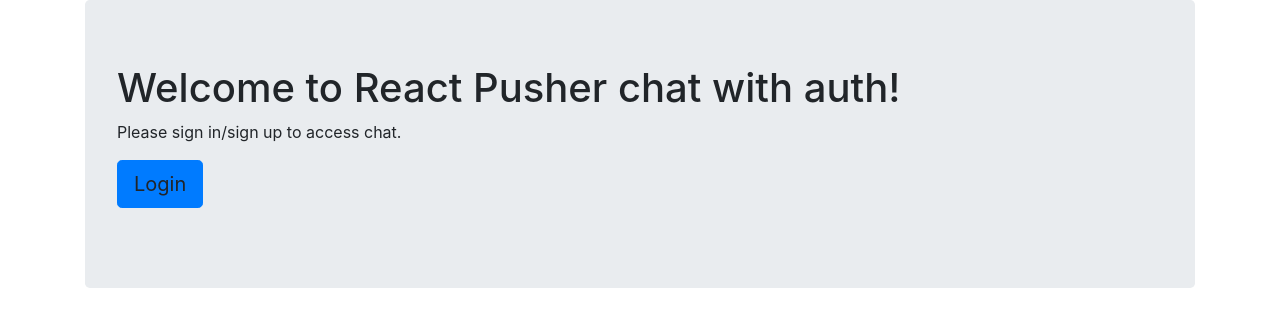
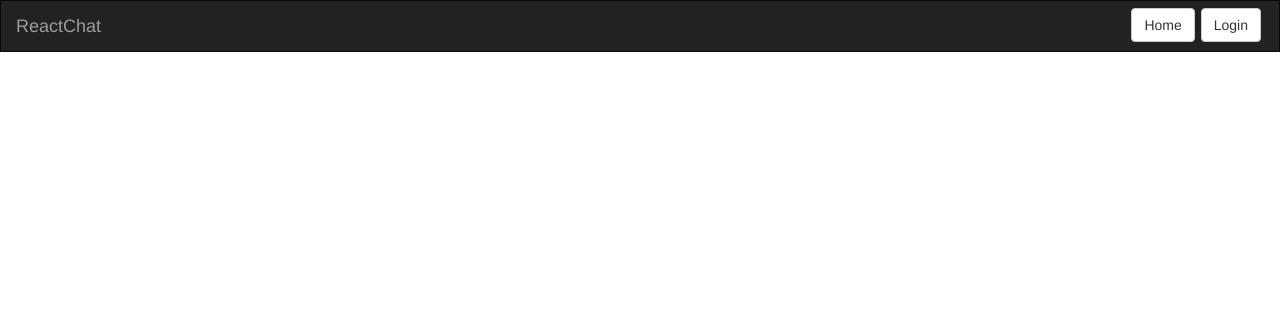
Before and after one commit to Hadeon/wintery-vibes, a React (Create React App) app: page / in a window 1280 px wide. Shown: the top 326 px of the page. Built offline with nearby package versions, Linux system fonts and the light colour scheme; what auth0-js would draw is missing.

Commit message:
Base app complete; Tested and ready to create additional branches for Phase 2;

```diff
--- a/src/Auth/Auth.js
+++ b/src/Auth/Auth.js
@@ -1,10 +1,6 @@
-import {
-  EventEmitter
-} from 'events';
+import { EventEmitter } from 'events';
 import auth0 from 'auth0-js';
-import {
-  AUTH_CONFIG
-} from './auth-variables';
+import { AUTH_CONFIG } from './auth-variables';
 import history from '../history';
 
 export default class Auth extends EventEmitter {
@@ -61,7 +57,7 @@
   getAccessToken() {
     const accessToken = localStorage.getItem('access_token');
     if (!accessToken) {
-      throw new Error('No access token found.')
+      throw new Error('No access token found');
     }
     return accessToken;
   }
--- a/src/Chat/Chat.css
+++ b/src/Chat/Chat.css
@@ -1,7 +1,6 @@
 .chat-container {
   margin-top: 50px;
 }
-
 .chatmessage-container {
   border: 1px solid #ccc;
   border-radius: 5px;
@@ -9,9 +8,8 @@
   width: 700px;
   display: table;
 }
-
 .message-box {
   background-color: #eee;
   padding: 20px;
-  border-bottom: 1px solid #ccc;
+  border-bottom: 1px solid #cccccc;
 }
--- a/src/Chat/Chat.js
+++ b/src/Chat/Chat.js
@@ -18,9 +18,9 @@
 
   componentWillMount() {
     this.setState({ username: localStorage.username });
-    this.pusher = new Pusher('APP_KEY', {
+    this.pusher = new Pusher('6bb058bfde52c0ed935c', {
       authEndpoint: '/pusher/auth',
-      cluster: 'YOUR_CLUSTER',
+      cluster: 'us2',
       encrypted: true
     });
     this.chatRoom = this.pusher.subscribe('private-reactchat');
--- a/src/Home/Home.js
+++ b/src/Home/Home.js
@@ -4,7 +4,7 @@
 class Home extends Component {
   componentWillMount() {
       const { isAuthenticated, getProfile } = this.props.auth;
-    if(isAuthenticated()) {
+      if (isAuthenticated() ) {
           getProfile();
       }
   }
@@ -16,28 +16,20 @@
     return (
         <div className="container">
           <div className="jumbotron">
-          <h1>Welcome to React Pusher chat with auth!</h1>
+            <h1>Welcome!</h1>
               {
                   !isAuthenticated() && (
                       <div>
-                <p>Please sign in/sign up to access chat.</p>
-                <p>
-                  <a
-                    className="btn btn-primary btn-lg" onClick={this.login.bind(this)}>
-                    Login
-                  </a>
-                </p>
+                        <p>Please sign in/sign up in order to access chat.</p>
+                        <p><a className="btn btn-primary btn-lg" onClick={this.login.bind(this)}>Login</a></p>
                       </div>
                   )
               }
               {
                   isAuthenticated() && (
                       <div>
-                <p>Let's chat!</p>
-                <Link
-                  classNAme="btn btn-primary btn-lg" to="chat">
-                  Chat
-                </Link>
+                        <p>Start a conversation!</p>
+                        <Link className="btn btn-primary btn-lg" to="chat">Chat</Link>
                       </div>
                   )
               }
--- a/src/Profile/Profile.js
+++ b/src/Profile/Profile.js
@@ -7,7 +7,8 @@
     this.setState({ profile: {} });
     const { userProfile, getProfile } = this.props.auth;
 
-    if(!userProfile) {
+
+    if (!userProfile) {
       getProfile((err, profile) => {
         this.setState({ profile });
       });
@@ -24,7 +25,7 @@
           <Panel header="Profile">
             <img src={profile.picture} alt="profile" />
             <div>
-              <ControlLabel><Glyphicon glyph="user" /> Nickname </ControlLabel>
+              <ControlLabel><Glyphicon glyph="user" /> Nickname</ControlLabel>
               <h3>{profile.nickname}</h3>
             </div>
             <pre>{JSON.stringify(profile, null, 2)}</pre>
--- /dev/null
+++ b/src/history.js
@@ -0,0 +1,5 @@
+import createHistory from 'history/createBrowserHistory'
+
+export default createHistory({
+  forceRefresh: true
+})
--- a/src/index.js
+++ b/src/index.js
@@ -1,9 +1,7 @@
 import ReactDOM from 'react-dom';
 import './index.css';
 import 'bootstrap/dist/css/bootstrap.css';
-import {
-  makeMainRoutes
-} from './routes';
+import { makeMainRoutes } from './routes';
 
 const routes = makeMainRoutes();
 
--- a/src/routes.js
+++ b/src/routes.js
@@ -1,8 +1,9 @@
 import React from 'react';
-import { Redirect, Route, BrowserRouter } from 'react-router-dom';
+import { Redirect, Route, Router } from 'react-router-dom';
 import App from './App';
 import Auth from './Auth/Auth';
 import history from './history';
+
 import Home from './Home/Home';
 import Profile from './Profile/Profile';
 import Chat from './Chat/Chat';
@@ -11,16 +12,17 @@
 const auth = new Auth();
 
 const handleAuthentication = (nextState, replace) => {
-  if(/access_token|id_token|error/.test(nextState.location.hash)) {
+  if (/access_token|id_token|error/.test(nextState.location.hash)) {
     auth.handleAuthentication();
   }
 }
 
 export const makeMainRoutes = () => {
   return (
-    <BrowserRouter history={history} component={App}>
+    <Router history={history} component={App}>
         <div>
-        <Route path="/" render={(props) => <Home auth={auth} {...props} />} />
+          <Route path="/" render={(props) => <App auth={auth} {...props} />} />
+          <Route path="/home" render={(props) => <Home auth={auth} {...props} />} />
           <Route path="/chat" render={(props) => (
             !auth.isAuthenticated() ? (
               <Redirect to="/home"/>
@@ -38,8 +40,8 @@
           <Route path="/callback" render={(props) => {
             handleAuthentication(props);
             return <Callback {...props} />
-        }} />
+          }}/>
         </div>
-    </BrowserRouter>
-  )
+      </Router>
+  );
 }
```
Also changed, not shown: package.json (+20 -26 lines), server.js (+9 -18 lines), 2 other files (tests, documents, lock files or other folders). Lines whose indentation alone changed are shown as unchanged.
